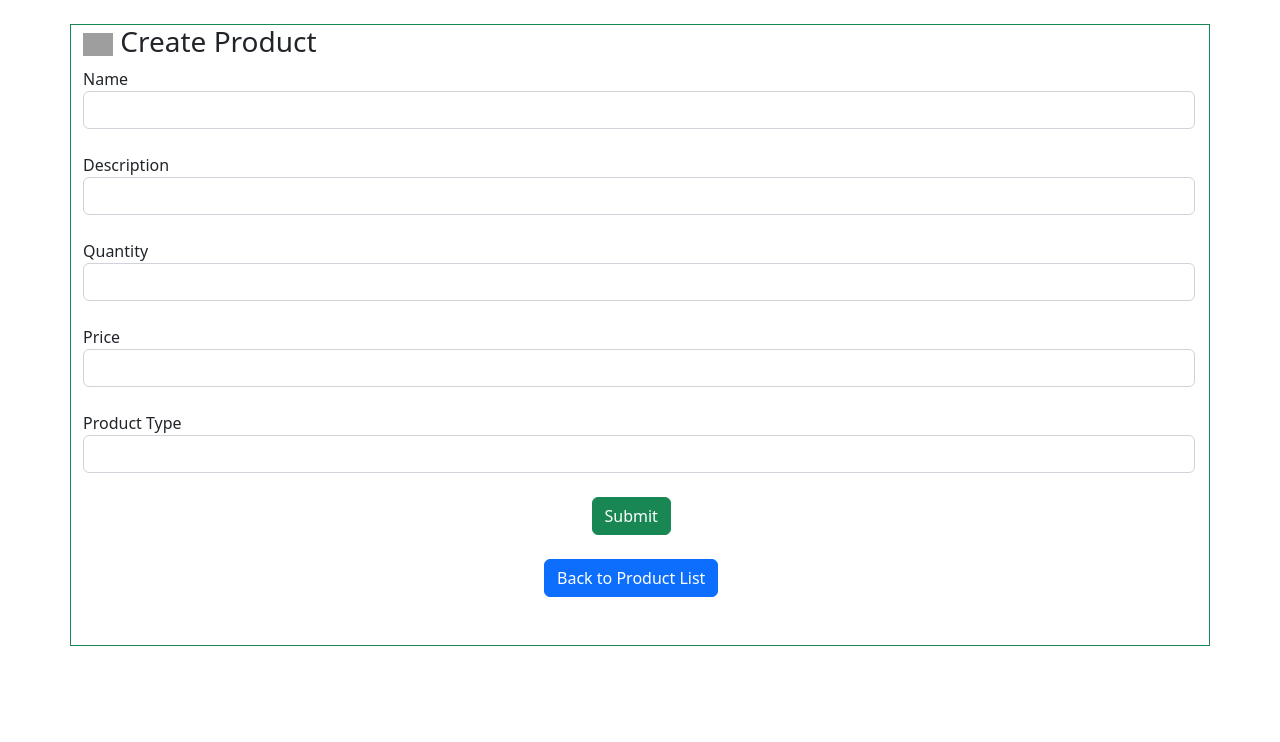
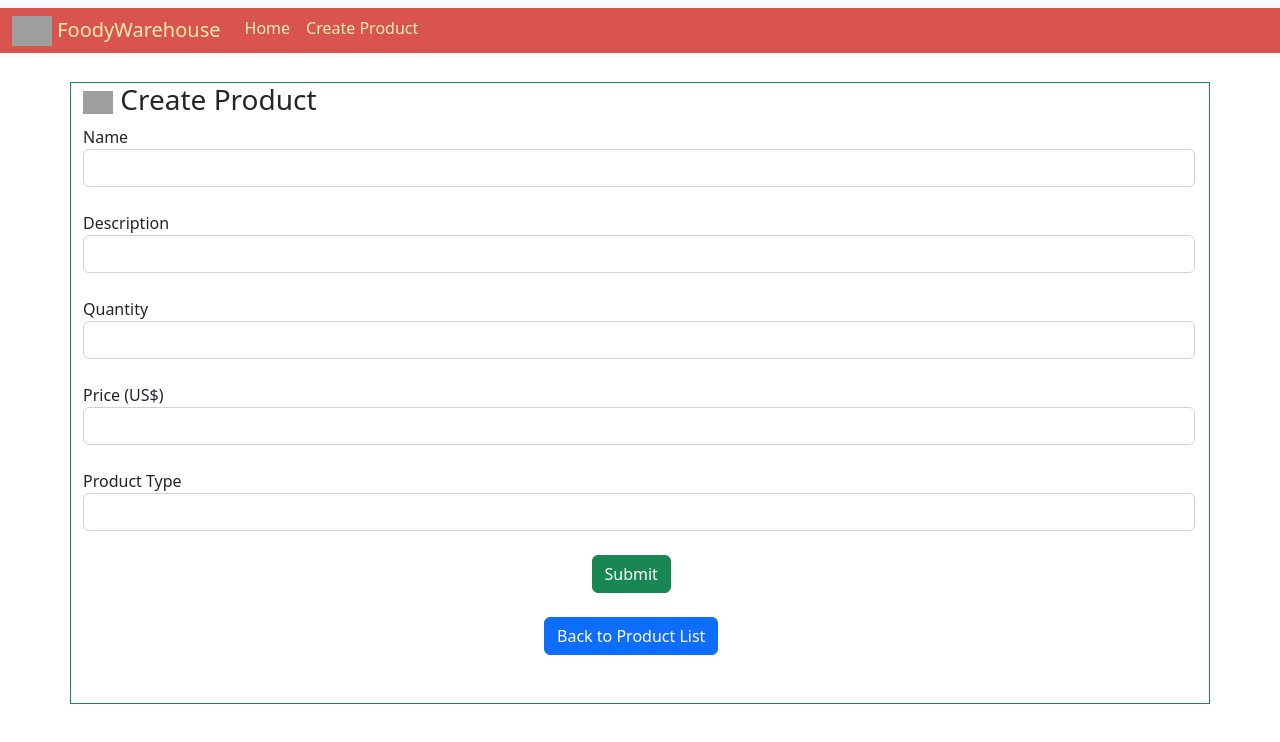
Before and after one commit to Leand3k/supermarket-repo, an Angular app in the folder frontend/supermarket-frontend/: page /create in a window 1280 px wide. Shown: the top 742 px of the page. Built offline with nearby package versions, Linux system fonts and the light colour scheme; grey boxes are pictures that could not be loaded.

Commit message:
Docker file added.

```diff
--- a/frontend/supermarket-frontend/src/app/app.component.css
+++ b/frontend/supermarket-frontend/src/app/app.component.css
@@ -0,0 +1,11 @@
+nav{
+    background-color: #D9534F;
+    padding-bottom: 5px;
+
+}
+
+.nav--font--main{
+
+    background-color: #D9534F;
+
+}
--- a/frontend/supermarket-frontend/src/app/app.component.html
+++ b/frontend/supermarket-frontend/src/app/app.component.html
@@ -1 +1,24 @@
+<nav class="navbar navbar-expand-lg bg-light">
+    <div class="container-fluid nav--font--main">
+      <a class="navbar-brand" style="color: #FFEEAD;" type="button" (click)="productsList()">
+        <img src="https://www.svgrepo.com/show/196941/supermarket.svg" style="width: 40px;">
+        FoodyWarehouse</a>
+      <button class="navbar-toggler" type="button" data-bs-toggle="collapse" data-bs-target="#navbarNav" aria-controls="navbarNav" aria-expanded="false" aria-label="Toggle navigation">
+        <span class="navbar-toggler-icon"></span>
+      </button>
+      <div class="collapse navbar-collapse" id="navbarNav">
+        <ul class="navbar-nav">
+          <li class="nav-item">
+            <a class="nav-link active" aria-current="page" type="button" (click)="productsList()" style="color: #FFEEAD; margin-bottom: 5px;">Home</a>
+          </li>
+          <li class="nav-item">
+            <a class="nav-link active" aria-current="page" type="button" (click)="createProduct()" style="color: #FFEEAD; margin-bottom: 5px;">Create Product</a>
+          </li>
+
+
+        </ul>
+      </div>
+    </div>
+</nav>
+
 <router-outlet></router-outlet>
--- a/frontend/supermarket-frontend/src/app/app.component.ts
+++ b/frontend/supermarket-frontend/src/app/app.component.ts
@@ -1,10 +1,23 @@
 import { Component } from '@angular/core';
+import { ActivatedRoute } from '@angular/router';
+import { RESTService } from 'src/app/rest.service';
+import { Router } from '@angular/router';
 
 @Component({
   selector: 'app-root',
   templateUrl: './app.component.html',
-  styleUrls: ['./app.component.css']
+  styleUrls: ['./app.component.css'],
 })
 export class AppComponent {
   title = 'supermarket-frontend';
+
+  constructor(private router: Router) {}
+
+  productsList() {
+    this.router.navigate(['products']);
+  }
+
+  createProduct() {
+    this.router.navigate(['create']);
+  }
 }
--- a/frontend/supermarket-frontend/src/app/components/add-product/add-product.component.html
+++ b/frontend/supermarket-frontend/src/app/components/add-product/add-product.component.html
@@ -21,7 +21,7 @@
             </div><br />
 
             <div class="form-group">
-                <label for="name">Price</label>
+                <label for="name">Price (US$)</label>
                 <input type="number" class="form-control" id="Price" required [(ngModel)]="products.Price" name="email">
             </div><br />
 
```
Also changed, not shown: 1 other file (tests, documents, lock files or other folders).
